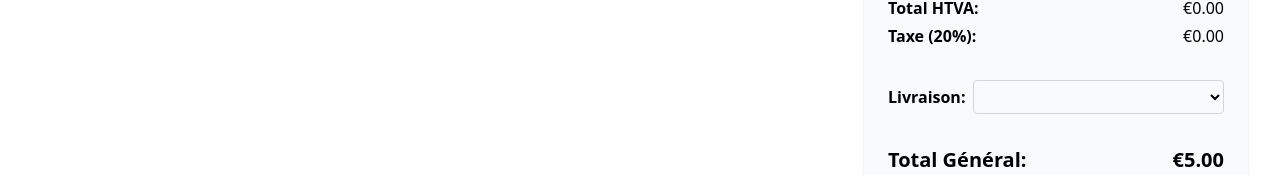
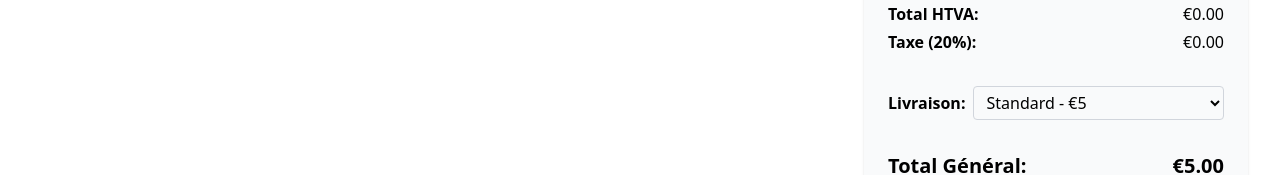
Before and after one commit to Greta911/EXAMEN_FRAMEWORK_CLIENT, a Vue app: page / in a window 1280 px wide. Shown: the part 212-387 px from the top of the page. Built offline with nearby package versions, Linux system fonts and the light colour scheme; no server answers.

Commit message:
Mise en place Cart reactive + correction petits bugs

```diff
--- a/index.html
+++ b/index.html
@@ -3,6 +3,11 @@
   <head>
     <meta charset="UTF-8" />
     <link rel="icon" href="/favicon.ico" />
+    <link
+      rel="stylesheet"
+      href="https://cdnjs.cloudflare.com/ajax/libs/font-awesome/6.5.0/css/all.min.css"
+      crossorigin="anonymous"
+    />
     <link href="/src/main.css" rel="stylesheet" />
     <meta name="viewport" content="width=device-width, initial-scale=1.0" />
     <title>Examen Framework Client - EAFC Magasin en ligne</title>
--- a/src/App.vue
+++ b/src/App.vue
@@ -14,7 +14,9 @@ function handleAdd(product) {
   <AppHeader />
   <main class="container mx-auto py-8 px-4 flex flex-wrap">
       <ProductList apiURL="https://6932ca7de5a9e342d270dc41.mockapi.io/" @add-to-cart="handleAdd" />
-      <Cart />
+      <Cart :cart="cartStore.cart"
+      @update-qty="cartStore.updateItem"
+      @remove-item="cartStore.deleteOneById" />
   </main>
   <AppFooter />
 </template>
--- a/src/components/products/Cart.vue
+++ b/src/components/products/Cart.vue
@@ -1,11 +1,15 @@
 <script setup>
 import { cartStore } from "@/stores/cartStore.js";
 
-const props = defineProps({
+const { cart } = defineProps({
   cart: { type: Array, required: true }
 });
 
 const emit = defineEmits(["update-qty", "remove-item"]);
+
+function toPay() {
+  alert('Paiement efféctue');
+}
 </script>
 
 <template>
@@ -16,13 +20,13 @@ const emit = defineEmits(["update-qty", "remove-item"]);
       <!-- LISTE DES ARTICLES -->
       <ul class="divide-y divide-gray-200 space-y-4 p-6">
         <li
-          v-for="item in props.cart"
+          v-for="item in cart"
           :key="item.id"
           class="flex justify-between items-center py-3"
         >
           <div class="flex items-center">
             <img
-              :src="'https://picsum.photos/300/200/?random'"
+              :src="'https://picsum.photos/300/200/?random=${item.id}'"
               class="h-12 w-12 rounded-full mr-4"
             />
             <div>
@@ -34,7 +38,7 @@ const emit = defineEmits(["update-qty", "remove-item"]);
           <div class="flex items-center">
             <input
               type="number"
-              min="0"
+              min="1"
               class="form-input mt-1 block w-16 text-center rounded text-gray-700 border-gray-300 border"
               :value="item.quantity"
               @input="emit('update-qty', { ...item, quantity: Number($event.target.value) })"
@@ -44,7 +48,7 @@ const emit = defineEmits(["update-qty", "remove-item"]);
               @click="emit('remove-item', item.id)"
               class="ml-2 text-red-500 hover:text-red-700"
             >
-              <i class="fas fa-times"></i>
+              <i class="fa-solid fa-xmark text-xl"></i>
             </button>
           </div>
         </li>
@@ -66,7 +70,7 @@ const emit = defineEmits(["update-qty", "remove-item"]);
             <span><strong>Livraison:</strong></span>
 
             <select
-              v-model="cartStore.shippingType"
+              v-model="cartStore.shippingType.value"
               class="form-select py-1 px-2 block w-full rounded border border-gray-300 ml-2"
             >
               <option value="standard">Standard - €5</option>
@@ -81,7 +85,7 @@ const emit = defineEmits(["update-qty", "remove-item"]);
 
           <button
             class="mt-4 w-full bg-blue-500 hover:bg-blue-700 text-white font-bold py-2 px-4 rounded cart-btn"
-            @click="alert('Paiement simulé')"
+            @click="toPay"
           >
             Procéder au paiement
           </button>
--- a/src/components/products/ProductCard.vue
+++ b/src/components/products/ProductCard.vue
@@ -1,5 +1,4 @@
 <script setup>
-import { cartStore } from "@/stores/cartStore.js";
 import AddToCartButton from "@/components/ui/AddToCartButton.vue";
 
 const props = defineProps({
@@ -11,13 +10,12 @@ const emit = defineEmits(["add-to-cart"]);
 
 function add() {
   emit("add-to-cart", props.product);
-  cartStore.createItem(props.product);
 }
 </script>
 
 <template>
   <article class="bg-white rounded-lg overflow-hidden shadow-md">
-    <img :src="'https://picsum.photos/300/200?random'" alt="Product image" class="w-full"/>
+    <img :src="'https://picsum.photos/300/200?random=${product.id}'" alt="Product image" class="w-full"/>
     <div class="p-4">
       <h2 class="font-bold text-lg mb-2">{{ product.name }}</h2>
       <p class="text-gray-700">€{{ product.price }}</p>
--- a/src/stores/cartStore.js
+++ b/src/stores/cartStore.js
@@ -30,17 +30,17 @@ const totalTVAC = computed(() =>
   ).toFixed(2)
 );
 
-// INIT (facultatif, pour charger localStorage)
+
+// Sauvegarde interne
+const persist = () => {
+  localStorage.setItem("eafc_cart", JSON.stringify(cart));
+};
+// INIT pour charger localStorage
 const init = () => {
   const saved = localStorage.getItem("eafc_cart");
   if (saved) {
       const parsed = JSON.parse(saved);
       cart.splice(0, cart.length, ...parsed);
-};
-
-// Sauvegarde interne
-const persist = () => {
-  localStorage.setItem("eafc_cart", JSON.stringify(cart));
 };
 }
 // CRUD PANIER
@@ -79,7 +79,7 @@ const deleteOneById = async (id) => {
 const updateItem = async (item) => {
   const target = cart.find((p) => p.id === item.id);
   if (target) {
-    target.quantity = Math.max(0, item.quantity);
+    target.quantity = Math.max(1, item.quantity);
     persist();
   }
 };
@@ -99,7 +99,6 @@ export const cartStore = reactive({
   totalHTVA,
   TVA,
   totalTVAC,
-
   createItem,
   deleteOneById,
   updateItem,
```
